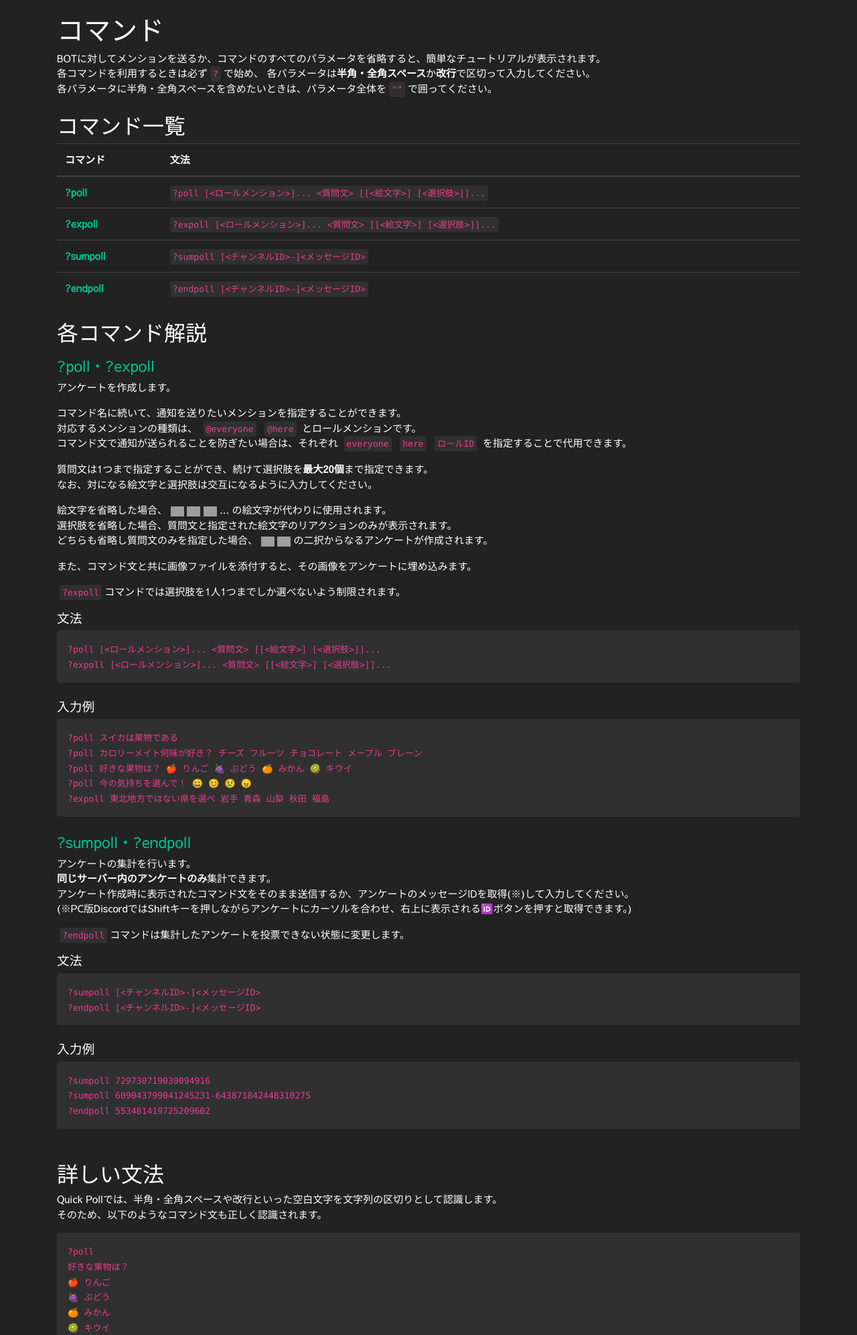
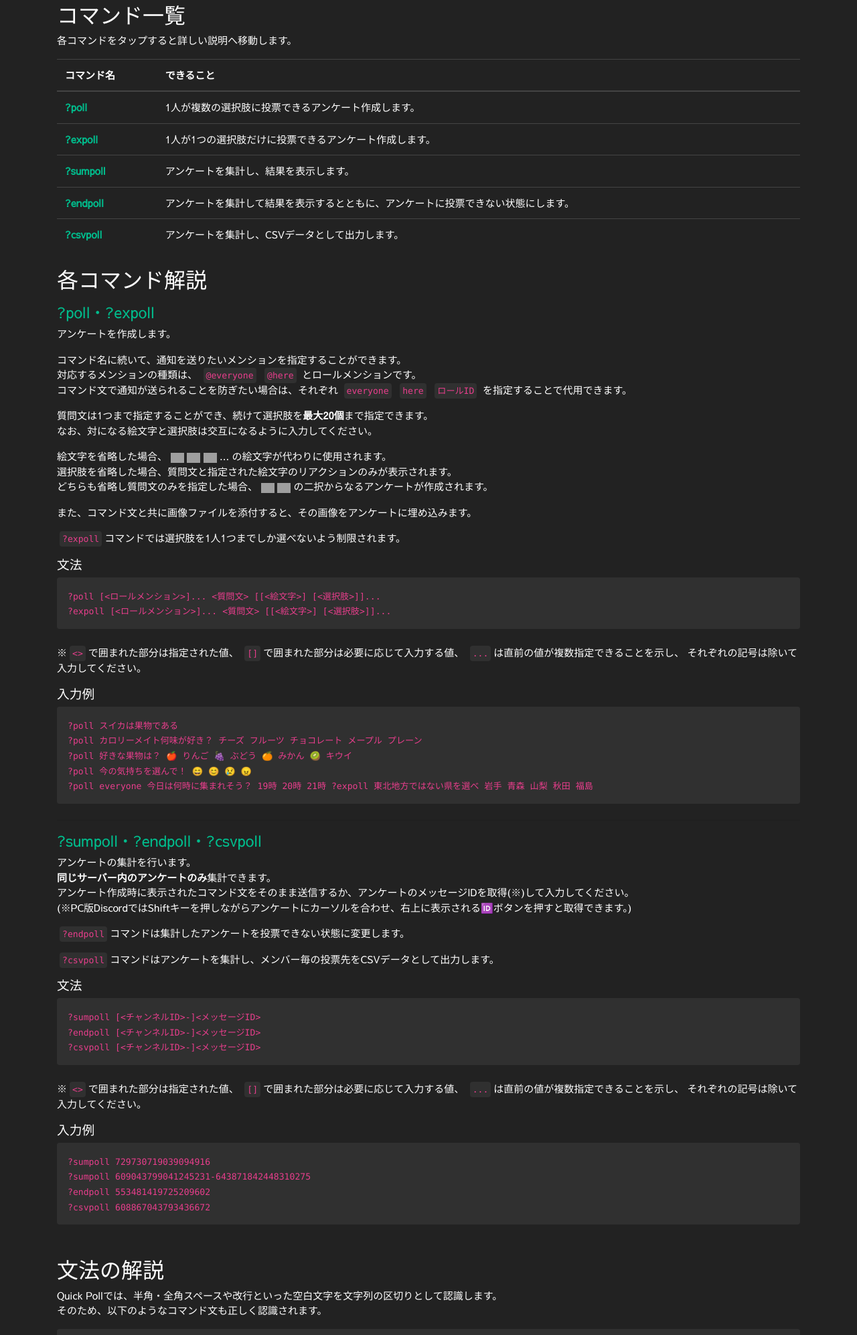
Before and after one commit to MinimumBots/quick_poll_docs, a plain HTML site: page ja/index.html in a window 1280 px wide. Shown: the part 435-2428 px from the top of the page at 67% size. Drawn offline with nearby package versions, Linux system fonts and the light colour scheme; grey boxes are pictures that could not be loaded.

Commit message:
Add csvpoll and improve description

```diff
--- a/ja/index.html
+++ b/ja/index.html
@@ -39,23 +39,6 @@
   </div>
 
   <div class="container" style="margin-top: 120px;">
-    <div class="d-none d-sm-block alert alert-dismissible alert-danger">
-      <button type="button" class="close" data-dismiss="alert">&times;</button>
-      <h4 class="alert-heading">ご寄付のお願い</h4>
-      <div class="container-fluid">
-        <div class="row">
-          <p class="col-9 col-lg-10 mb-0">
-            おかげさまで、Quick Pollは大変多くのサーバーにご利用いただいています。<br />
-            当ボットは無料ですべての機能が利用になれますが、長期にわたって安定してボットを運用していくために必要な維持費を募っております。<br />
-            少額でも構いませんので、ご寄付へのご協力よろしくお願いします。
-          </p>
-          <div class="col-3 col-lg-2 text-right">
-            <a class="btn btn-warning btn-lg text-decoration-none" href="https://ofuse.me/users/grapecolor" target="_blank">寄付</a>
-          </div>
-        </div>
-      </div>
-    </div>
-
     <h1>Quick Poll</h1>
     <p class="lead mt-2">
       Discord用の高機能アンケートBOTです。<br />
@@ -69,30 +52,36 @@
       各パラメータは<strong>半角・全角スペース</strong>か<strong>改行</strong>で区切って入力してください。<br />
       各パラメータに半角・全角スペースを含めたいときは、パラメータ全体を<code class="bg-dark mx-1 my-0 p-1 rounded">&quot;&quot;</code>で囲ってください。
     </p>
+
     <h3 class="mt-4">コマンド一覧</h3>
+    <p>各コマンドをタップすると詳しい説明へ移動します。</p>
     <table class="table table-hover">
       <thead>
         <tr>
-          <th scope="col">コマンド</th>
-          <th scope="col">文法</th>
+          <th scope="col">コマンド名</th>
+          <th scope="col">できること</th>
         </tr>
       </thead>
       <tbody>
         <tr>
           <th scope="row"><a href="#cmd-poll">?poll</a></th>
-          <td><code class="bg-dark m-0 p-1 rounded">?poll [&lt;ロールメンション&gt;]... &lt;質問文&gt; [[&lt;絵文字&gt;] [&lt;選択肢&gt;]]...</code></td>
+          <td>1人が複数の選択肢に投票できるアンケート作成します。</td>
         </tr>
         <tr>
           <th scope="row"><a href="#cmd-poll">?expoll</a></th>
-          <td><code class="bg-dark m-0 p-1 rounded">?expoll [&lt;ロールメンション&gt;]... &lt;質問文&gt; [[&lt;絵文字&gt;] [&lt;選択肢&gt;]]...</code></td>
+          <td>1人が1つの選択肢だけに投票できるアンケート作成します。</td>
         </tr>
         <tr>
           <th scope="row"><a href="#cmd-sumpoll">?sumpoll</a></th>
-          <td><code class="bg-dark m-0 p-1 rounded">?sumpoll [&lt;チャンネルID&gt;-]&lt;メッセージID&gt;</code></td>
+          <td>アンケートを集計し、結果を表示します。</td>
         </tr>
         <tr>
           <th scope="row"><a href="#cmd-sumpoll">?endpoll</a></th>
-          <td><code class="bg-dark m-0 p-1 rounded">?endpoll [&lt;チャンネルID&gt;-]&lt;メッセージID&gt;</code></td>
+          <td>アンケートを集計して結果を表示するとともに、アンケートに投票できない状態にします。</td>
+        </tr>
+        <tr>
+          <th scope="row"><a href="#cmd-sumpoll">?csvpoll</a></th>
+          <td>アンケートを集計し、CSVデータとして出力します。</td>
         </tr>
       </tbody>
     </table>
@@ -142,6 +131,12 @@
       <code>?poll [&lt;ロールメンション&gt;]... &lt;質問文&gt; [[&lt;絵文字&gt;] [&lt;選択肢&gt;]]...</code><br />
       <code>?expoll [&lt;ロールメンション&gt;]... &lt;質問文&gt; [[&lt;絵文字&gt;] [&lt;選択肢&gt;]]...</code>
     </div>
+    <p>
+      ※<code class="bg-dark mx-1 my-0 p-1 rounded">&lt;&gt;</code>で囲まれた部分は指定された値、
+      <code class="bg-dark mx-1 my-0 p-1 rounded">[]</code>で囲まれた部分は必要に応じて入力する値、
+      <code class="bg-dark mx-1 my-0 p-1 rounded">...</code>は直前の値が複数指定できることを示し、
+      それぞれの記号は除いて入力してください。
+    </p>
 
     <h5>入力例</h5>
     <div class="bg-dark mb-4 p-3 rounded">
@@ -150,11 +145,14 @@
         ?poll カロリーメイト何味が好き？ チーズ フルーツ チョコレート メープル プレーン<br />
         ?poll 好きな果物は？ 🍎 りんご 🍇 ぶどう 🍊 みかん 🥝 キウイ<br />
         ?poll 今の気持ちを選んで！ 😄 😊 😢 😠<br />
+        ?poll everyone 今日は何時に集まれそう？ 19時 20時 21時
         ?expoll 東北地方ではない県を選べ 岩手 青森 山梨 秋田 福島
       </code>
     </div>
 
-    <h4 class="mt-3" id="cmd-sumpoll"><a href="#cmd-sumpoll">?sumpoll・?endpoll</a></h4>
+    <hr />
+
+    <h4 class="mt-3" id="cmd-sumpoll"><a href="#cmd-sumpoll">?sumpoll・?endpoll・?csvpoll</a></h4>
     <p>
       アンケートの集計を行います。<br />
       <strong>同じサーバー内のアンケートのみ</strong>集計できます。<br />
@@ -164,30 +162,38 @@
     <p>
       <code class="bg-dark mx-1 my-0 p-1 rounded">?endpoll</code>コマンドは集計したアンケートを投票できない状態に変更します。
     </p>
+    <p>
+      <code class="bg-dark mx-1 my-0 p-1 rounded">?csvpoll</code>コマンドはアンケートを集計し、メンバー毎の投票先をCSVデータとして出力します。
+    </p>
 
     <h5>文法</h5>
     <div class="bg-dark mb-4 p-3 rounded">
       <code>?sumpoll [&lt;チャンネルID&gt;-]&lt;メッセージID&gt;</code><br />
-      <code>?endpoll [&lt;チャンネルID&gt;-]&lt;メッセージID&gt;</code>
+      <code>?endpoll [&lt;チャンネルID&gt;-]&lt;メッセージID&gt;</code><br />
+      <code>?csvpoll [&lt;チャンネルID&gt;-]&lt;メッセージID&gt;</code>
     </div>
+    <p>
+      ※<code class="bg-dark mx-1 my-0 p-1 rounded">&lt;&gt;</code>で囲まれた部分は指定された値、
+      <code class="bg-dark mx-1 my-0 p-1 rounded">[]</code>で囲まれた部分は必要に応じて入力する値、
+      <code class="bg-dark mx-1 my-0 p-1 rounded">...</code>は直前の値が複数指定できることを示し、
+      それぞれの記号は除いて入力してください。
+    </p>
 
     <h5>入力例</h5>
     <div class="bg-dark mb-4 p-3 rounded">
       <code>?sumpoll 729730719039094916</code><br />
       <code>?sumpoll 609043799041245231-643871842448310275</code><br />
-      <code>?endpoll 553481419725209602</code>
+      <code>?endpoll 553481419725209602</code><br />
+      <code>?csvpoll 608867043793436672</code>
     </div>
 
-    <h3 class="mt-5">詳しい文法</h3>
+    <h3 class="mt-5">文法の解説</h3>
     <p>
       Quick Pollでは、半角・全角スペースや改行といった空白文字を文字列の区切りとして認識します。<br />
       そのため、以下のようなコマンド文も正しく認識されます。
     </p>
     <div class="bg-dark mb-4 p-3 rounded">
       <code>?poll<br />好きな果物は？<br />🍎 りんご<br />🍇 ぶどう<br />🍊 みかん<br />🥝 キウイ</code>
-    </div>
-    <div class="bg-dark mb-4 p-3 rounded">
-      <code>?poll<br />好きな果物は？<br />🍎 りんご<br />🍇&nbsp;&nbsp;&nbsp;&nbsp;&nbsp;ぶどう<br />🍊<br />みかん　🥝　　キウイ</code>
     </div>
 
     <p>また、<code class="bg-dark mx-1 my-0 p-1 rounded">&quot;&quot;</code>などの引用符で囲われた文字は、空白文字を含んでいても1つの文字列として認識します。</p>
```
